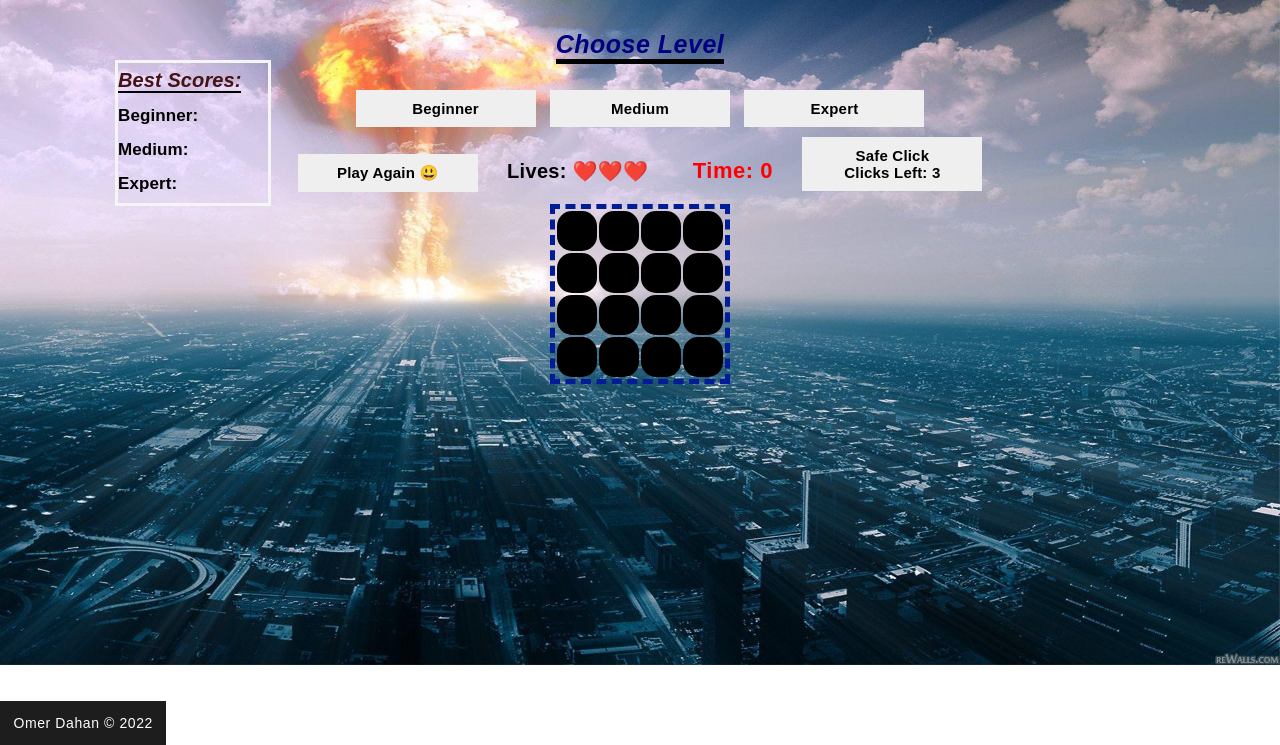
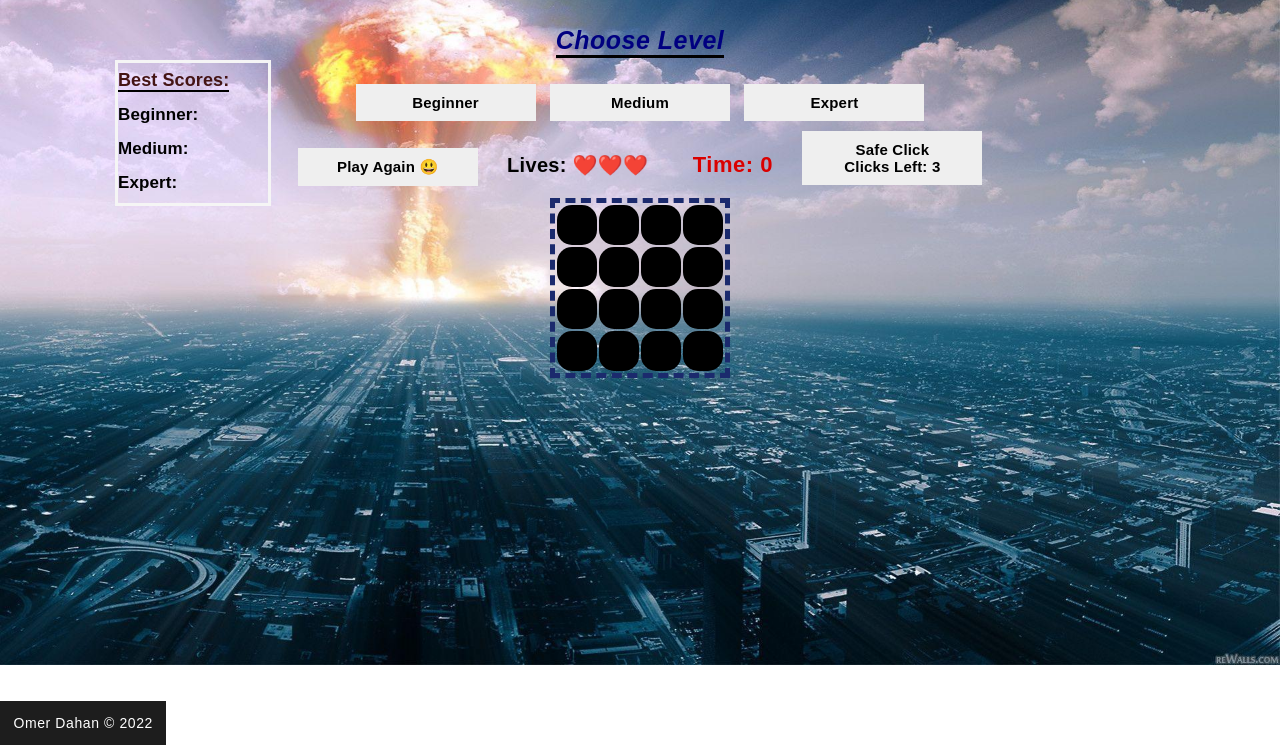
Before and after one commit to Omer1022/Minesweeper, a plain HTML site: page index.html in a window 1280 px wide. Shown: the part 55-800 px from the top of the page. Drawn offline with Linux system fonts and the light colour scheme.

Commit message:
Add files via upload

```diff
--- a/css/style.css
+++ b/css/style.css
@@ -18,7 +18,7 @@ h1 {
   font-weight: 400;
   font-style: italic;
   line-height: 44px;
-  margin: 0 0 12px;
+  margin: 0 0 8px;
   text-align: center;
 }
 
@@ -29,7 +29,7 @@ h2 {
   letter-spacing: 0.5px;
   font-size: 25px;
   font-weight: bold;
-  border-bottom: 5px solid #000000;
+  border-bottom: 3px solid #000000;
 }
 
 h3 {
@@ -43,7 +43,7 @@ h3 {
 
 h4 {
   display: inline-block;
-  color: rgb(255, 0, 0);
+  color: rgb(218, 0, 0);
   text-align: center;
   letter-spacing: 0.5px;
   font-size: 22px;
@@ -66,15 +66,14 @@ h4 {
 
 .bestscore .scores {
   color: rgb(68, 20, 20);
-  font-size: 20px;
-  font-style: italic;
+  font-size: 18px;
   border-bottom: 2px solid #000000;
 }
 
 table {
   margin-left: auto;
   margin-right: auto;
-  border: 5px dashed rgb(0, 28, 153);
+  border: 5px dashed rgb(27, 42, 109);
 }
 
 td {
@@ -87,7 +86,7 @@ td {
 }
 
 td:hover {
-  transition: 0.5s;
+  transition: 0.7s;
   background-color: gray;
 }
 
@@ -105,7 +104,7 @@ button:hover {
   cursor: pointer;
   background-color: black;
   color: white;
-  transition: 0.5s;
+  transition: 0.8s;
   border: none;
 }
 
```
